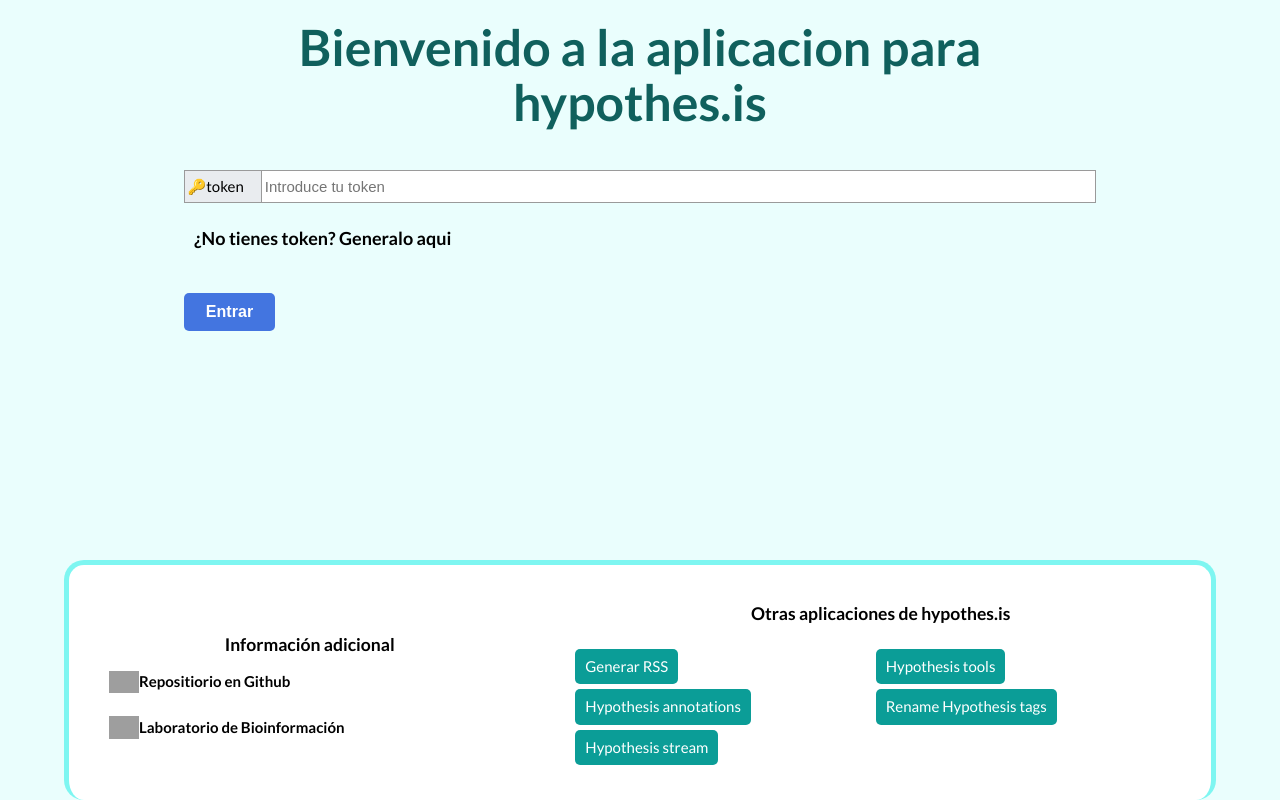
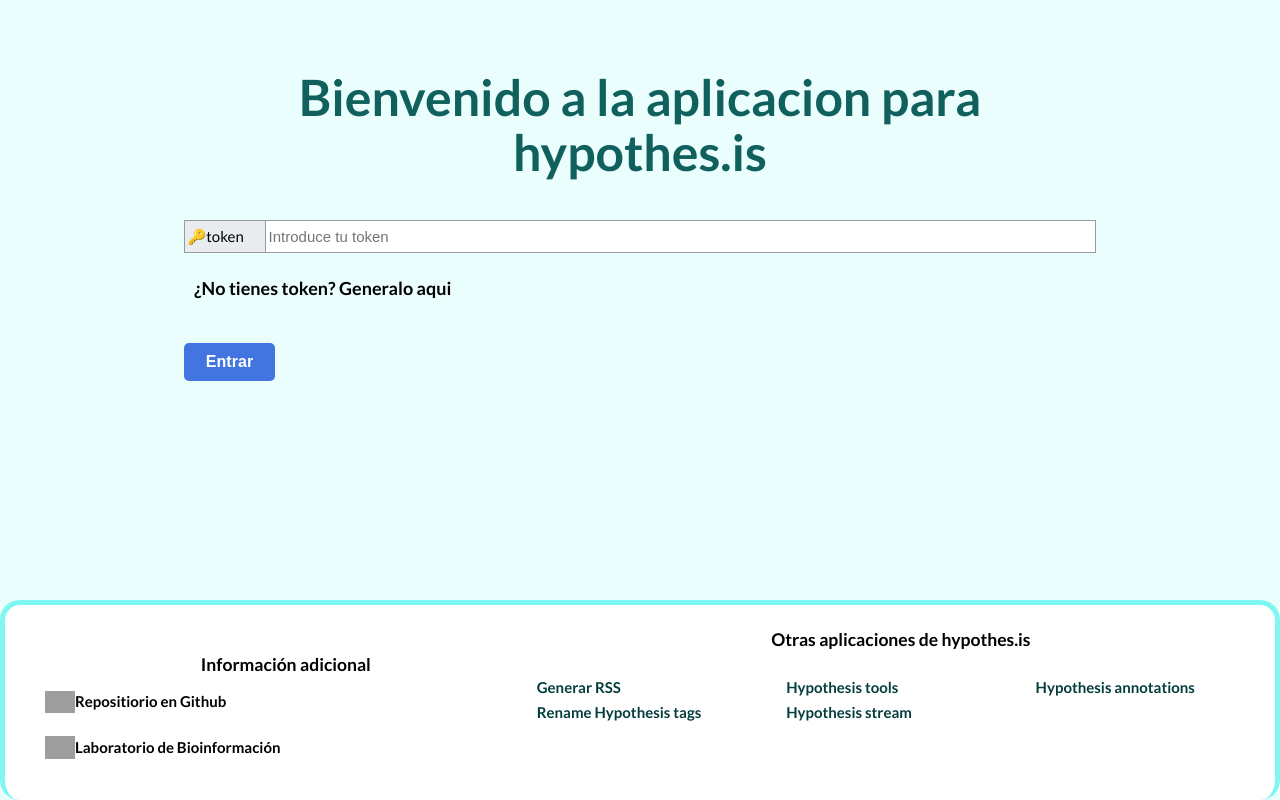
Before and after one commit to Victorinolavida/laboratorio_hypothesis_app, a React (Create React App) app: page /login in a window 1280 px wide. Built offline with nearby package versions, Linux system fonts and the light colour scheme; grey boxes are pictures that could not be loaded.

Commit message:
resonsive iniciado

```diff
--- a/src/sass/base/_base.scss
+++ b/src/sass/base/_base.scss
@@ -8,6 +8,10 @@
 
 html {
   font-size: 62.5%;
+  //para celulares MOTO G4
+  @media (max-width: 360px) and (max-height: 640px) {
+    font-size: 40%;
+  }
 }
 
 body {
--- a/src/sass/components/_buttones.scss
+++ b/src/sass/components/_buttones.scss
@@ -11,7 +11,6 @@
 }
 
 .login-button {
-  grid-column: 2/3;
   width: 75%;
   color: white;
   font-weight: 600;
@@ -20,6 +19,10 @@
   background-color: #4375e0;
   &:hover {
     background-color: darken(#4375e0, 10%);
+  }
+
+  @media (max-width: 1113px) {
+    width: 8rem !important;
   }
 }
 
@@ -98,28 +101,26 @@
   &:hover {
     border: 0.2rem solid $color-principal-dark;
   }
-  @media(max-width:1350px){
+  @media (max-width: 1350px) {
     margin-top: 1rem;
-   }
+  }
 }
 
-
-.tab-bottom{
+.tab-bottom {
   font-size: 1.8rem;
   margin-left: 2rem;
   padding: 0.8rem 1.6rem;
   border: none;
   border-bottom: 0.3rem solid white;
   font-weight: 900;
-  color:white;
+  color: white;
   background-color: $color-principal-12;
   transition: all 0.2s;
   text-transform: uppercase;
 
-  &:hover{
+  &:hover {
     background-color: white;
-    color:$color-principal-12;
+    color: $color-principal-12;
     cursor: pointer;
   }
-
 }
--- a/src/sass/components/_footer.scss
+++ b/src/sass/components/_footer.scss
@@ -3,8 +3,8 @@
   bottom: 0px;
   left: 50%;
   transform: translateX(-50%);
-  width: 90%;
-  height: 30vh;
+  width: 100%;
+  height: 25vh;
   background-color: white;
   border: 0.5rem solid $color-principal;
   border-bottom: none;
@@ -13,24 +13,29 @@
   display: flex;
   align-items: center;
   justify-content: space-between;
-  @media(max-width:1350px){
+  @media (max-width: 1350px) {
+    width: 100%;
     font-size: 1.5rem;
-
   }
-
+  @media (max-width: 360px) and (max-height: 640px) {
+    height: 50%;
+    flex-direction: column;
+  }
 }
 .container-links-hypotesis {
-  padding: 1rem 2rem;
-  width: 50%;
-  @media(max-width:1551px){
-    width: 70%;
-
+  width: 65%;
+  height: 100%;
+  padding-top: 2rem;
+  margin: 0;
+  //para celulares MOTO G4
+  @media (max-width: 360px) and (max-height: 640px) {
+    width: 90%;
   }
 }
 
 .container-list {
   display: grid;
-  margin-right: 2rem;
+  justify-content: center;
   margin-top: 2rem;
   text-decoration: none;
   grid-template-columns: 1fr 1fr 1fr;
@@ -39,48 +44,53 @@
   a:visited {
     text-decoration: none;
   }
-
-  @media(max-width:1350px){
-    grid-template-columns: repeat(2,1fr);
-
-  }
 }
 
-.container-hypotesis-title{
+.container-hypotesis-title {
   text-align: center;
-  margin-top: 0.4rem;
-  margin-bottom: 00.45rem;
+  margin-bottom: 0.45rem;
 }
 .contacto-header {
   text-align: center;
   margin-top: 0.5rem;
   margin-bottom: 1rem;
-
 }
 
 .link-login {
-  background-color: $color-principal-12;
-  display: inline-block;
-  color: white;
-  border-radius: 0.5rem !important;
-  padding: 0.3rem;
-  margin-left: 1.5rem;
-  margin-bottom: 1rem;
-  &:hover {
-    background-color: darken($color-principal-12, 10%);
-    transform: translateY(-0.1rem);
+  position: relative;
+  color: $color-principal-dark;
+  font-weight: bolder !important;
+
+  &::before {
+    content: " ";
+    position: absolute;
+    bottom: 0;
+    right: 0;
+    width: 0;
+    height: 2px;
+    background-color: $color-principal-dark;
+    transition: width 0.6s cubic-bezier(0.25, 1, 0.5, 1);
   }
-  @media(max-width:1350px){
-    margin-left: 0.5rem;
-    margin-bottom: 0.5rem;
-    font-size: 1.5rem;
-    padding: 0.2rem;
+}
+
+@media (hover: hover) and (pointer: fine) {
+  .link-login:hover::before {
+    left: 0;
+    right: auto;
+    width: 100%;
   }
 }
 
 .link-container-contacto {
-  padding: 1rem 4rem;
-  width: 50%;
+  transition: all 0.2s ease;
+  width: 45%;
+  padding-left: 4rem !important;
+  //para celulares MOTO G4
+  @media (max-width: 360px) and (max-height: 640px) {
+    padding-left: 0;
+    margin-top: 5rem;
+    margin-bottom: 5rem;
+  }
 }
 
 .logo {
--- a/src/sass/components/_input.scss
+++ b/src/sass/components/_input.scss
@@ -1,5 +1,3 @@
-
-
 .formulario {
   display: block;
   width: 100%;
@@ -10,6 +8,7 @@
   margin-bottom: 2rem;
   justify-content: start;
 }
+
 .formulario-tag {
   display: block;
   // border: 0.2rem solid lighten(grey, 15%);
@@ -22,14 +21,24 @@
   padding: 0.45rem 0.5rem;
   font-weight: 500;
   font-size: 1.6rem;
-  @media(max-width:978px){
+  @media (max-width: 978px) {
     padding: 0.27rem 0.25rem;
     font-size: 1.5rem;
   }
-  @media(max-width:1360px){
+  @media (max-width: 1360px) {
     padding: 0.27rem 0.25rem;
     font-size: 1.5rem;
+    width: 7rem;
+  }
 
+  @media (max-width: 898px) {
+    font-size: 1.1rem;
+    width: 7rem;
+  }
+
+  //para celulares MOTO G4
+  @media (max-width: 360px) and (max-height: 640px) {
+    width: 7rem;
   }
 }
 
@@ -42,19 +51,19 @@
   padding: 0.6rem;
   padding-left: 1.6rem;
   width: 90%;
-  @media(max-width:1350px){
-   font-size: 1.5rem;
-   padding: 0.2rem;
-   padding-left: 0.3rem;
-   }
+  @media (max-width: 1350px) {
+    font-size: 1.5rem;
+    padding: 0.2rem;
+    padding-left: 0.3rem;
+  }
 }
 
-
-.tab-select, .tab-input{
+.tab-select,
+.tab-input {
   font-size: 1.8rem;
-  padding: .5rem 1rem;
+  padding: 0.5rem 1rem;
 }
 
-.tab-input{
+.tab-input {
   width: 70%;
 }
--- a/src/sass/components/_listaAnnotaciones.scss
+++ b/src/sass/components/_listaAnnotaciones.scss
@@ -5,6 +5,11 @@
   margin: 0 auto;
   padding: 2rem;
   list-style: none;
+
+  //para celulares MOTO G4
+  @media (max-width: 360px) and (max-height: 640px) {
+    width: 101%;
+  }
 }
 
 .anotacion {
@@ -20,10 +25,9 @@
   &:last-child {
     margin-bottom: 0;
   }
-  @media(max-width:1350px){
+  @media (max-width: 1350px) {
     font-size: 1.5rem;
-
-    }
+  }
 }
 
 .anotacion-url {
@@ -32,10 +36,13 @@
     color: $color-etiqueta;
     font-weight: 900;
   }
-  @media(max-width:1350px){
-  font-size: 2.3rem;
-
-   }
+  @media (max-width: 1350px) {
+    font-size: 2.3rem;
+  }
+  //para celulares MOTO G4
+  @media (max-width: 360px) and (max-height: 640px) {
+    font-size: 1.9Prem;
+  }
 }
 
 .anotacion-etiqueta,
@@ -43,10 +50,18 @@
   font-size: 1.8rem;
   font-weight: 400;
   margin-bottom: 1.2rem;
+
+  //para celulares MOTO G4
+  @media (max-width: 360px) and (max-height: 640px) {
+    font-size: 1.2rem;
+  }
   & span {
     color: $color-etiqueta !important;
     font-weight: 900 !important;
     font-size: 2rem;
+  }
+  @media (max-width: 360px) and (max-height: 640px) {
+    font-size: 1.5rem;
   }
 }
 
--- a/src/sass/components/_nav.scss
+++ b/src/sass/components/_nav.scss
@@ -23,8 +23,12 @@
   &:hover {
     font-style: oblique;
   }
-  @media(max-width:1360px){
+  @media (max-width: 1360px) {
     font-size: 2.8rem;
+  }
+  //para celulares MOTO G4
+  @media (max-width: 360px) and (max-height: 640px) {
+    display: none;
   }
 }
 
@@ -36,10 +40,9 @@
 .nav-link {
   list-style: none;
   margin-right: 2rem;
-  @media(max-width:1360px){
+  @media (max-width: 1360px) {
     margin-right: 0;
     font-size: 1.5rem;
-   padding: 0.6rem 1.2rem;
-
+    padding: 0.6rem 1.2rem;
   }
 }
--- a/src/sass/pages/_BuscarPage.scss
+++ b/src/sass/pages/_BuscarPage.scss
@@ -11,8 +11,13 @@
   // box-shadow: 10px 10px 5px rgba(#000, $alpha: 0.05);
   border: 0.1rem solid $color-principal-dark;
 
-  @media(max-width:1350px){
+  @media (max-width: 1350px) {
     padding: 1rem 2rem;
+  }
+
+  //para celulares MOTO G4
+  @media (max-width: 360px) and (max-height: 640px) {
+    width: 95%;
   }
 }
 
@@ -40,7 +45,7 @@
     background-color: lighten($color-titulo, 10%) !important;
   }
 
-  @media(max-width:1350px){
+  @media (max-width: 1350px) {
     margin-top: 1rem;
     margin-bottom: 1.5rem;
   }
@@ -56,7 +61,7 @@
   justify-content: space-between;
   align-items: center;
   font-size: 1.8rem;
-  @media(max-width: 1439px) {
+  @media (max-width: 1439px) {
     font-size: 1.5rem;
     margin-bottom: 0.2rem !important;
   }
--- a/src/sass/pages/_actualizarAnotacion.scss
+++ b/src/sass/pages/_actualizarAnotacion.scss
@@ -1,10 +1,15 @@
 .actualizar-anotacion-card {
   background-color: rgba($color: #000000, $alpha: 0.6);
   width: 100vw;
+  z-index: 10;
   display: grid;
   top: 0;
   position: fixed;
   height: 100vh;
+  //para celulares MOTO G4
+  @media (max-width: 360px) and (max-height: 640px) {
+    z-index: 10;
+  }
 }
 
 .actualizar-anotacion-container {
--- a/src/sass/pages/_login.scss
+++ b/src/sass/pages/_login.scss
@@ -3,23 +3,26 @@
   width: 75vw;
   padding: 2rem 2.4rem;
   margin: 0 auto;
+  //para celulares MOTO G4
+  @media (max-width: 360px) and (max-height: 640px) {
+    width: 100vw;
+  }
 }
 
 .login-titulo {
+  margin-top: 5rem;
   text-align: center;
   font-size: 5.4rem;
   color: $color-titulo;
   margin-bottom: 10rem;
-  @media(max-width: 1439px) {
+  @media (max-width: 1439px) {
     margin-bottom: 4rem;
     line-height: 1.1;
-   font-size: 5rem;
-
+    font-size: 5rem;
   }
 }
 
 .login-links {
-  border-radius: 1px solid red !important;
   // background-color: wheat;
   border-top-left-radius: 10px;
   border-top-right-radius: 10px;
@@ -36,7 +39,7 @@
 
 .formulario-login {
   margin-top: 4rem;
-  @media(max-width:972px){
+  @media (max-width: 972px) {
     padding: 0.1rem;
     font-size: 1rem;
   }
--- a/src/screens/Login.tsx
+++ b/src/screens/Login.tsx
@@ -51,6 +51,7 @@
       });
   };
   return (
+    <>
       <div className="login-container animate__animated  animate__fadeIn">
         <div className="">
           <h1 className="login-titulo">Bienvenido a la aplicacion para hypothes.is</h1>
@@ -86,7 +87,8 @@
         </div>
 
         {state.isLogin ? <Redirect to="/" /> : <Redirect to="/login" />}
+      </div>
       <Footer />
-    </div>
+    </>
   );
 };
```
Lines whose indentation alone changed are shown as unchanged.
